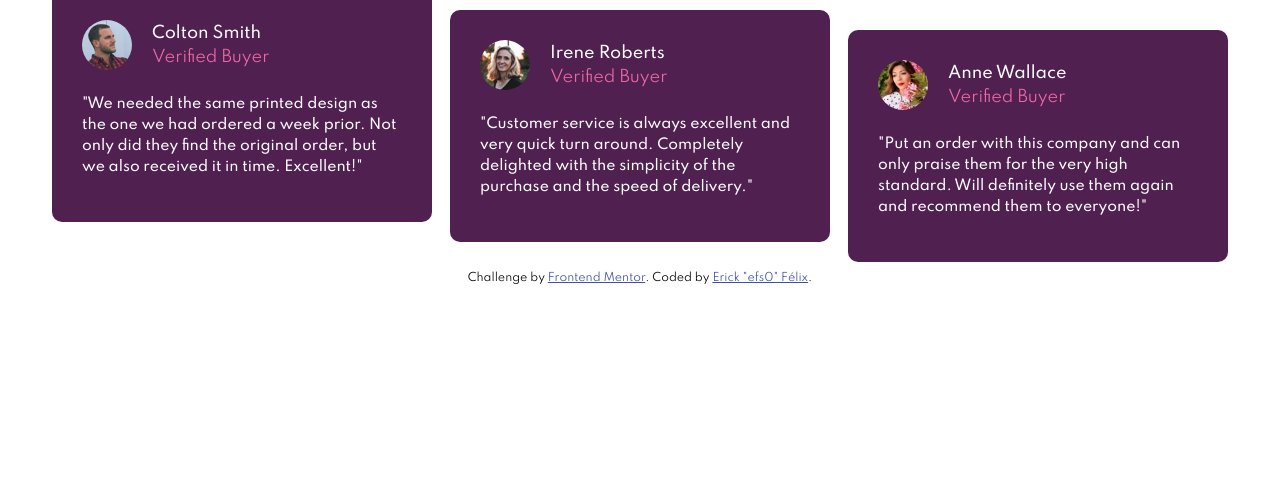
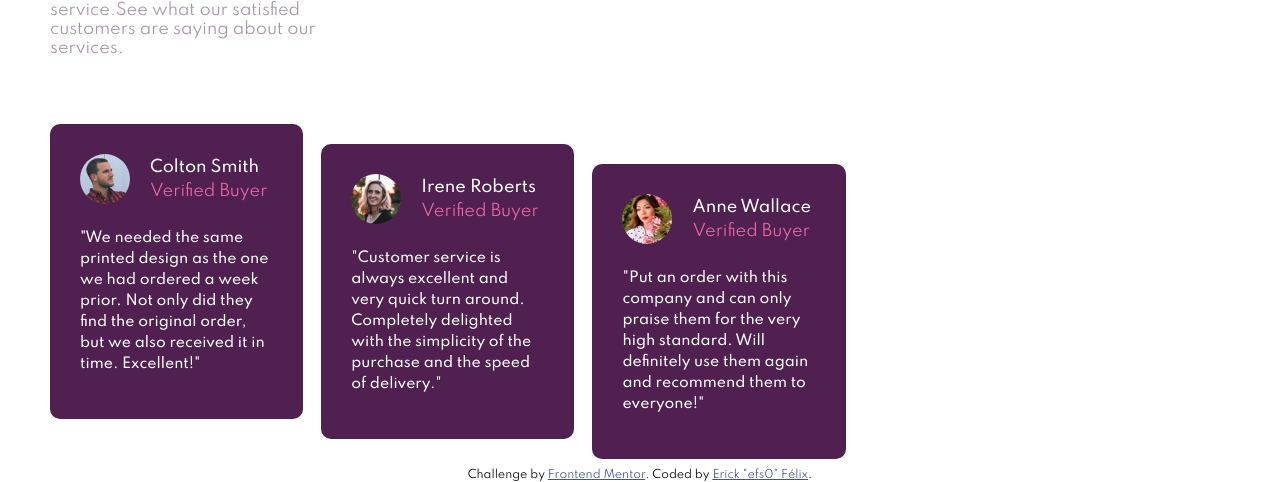
Before and after one commit to efs0-cod3/Social-proof-section, a plain HTML site: page index.html in a window 1280 px wide. Shown: the part 353-835 px from the top of the page. Before the commit the page ends 800 px from the top, so only its background shows below. Drawn offline with Linux system fonts and the light colour scheme.

Commit message:
Update style.css

```diff
--- a/style.css
+++ b/style.css
@@ -5,7 +5,10 @@
 body {
     font-family: 'Spartan', sans-serif;
     margin: 0;
+}
 
+.cont{
+    width:375px;
 }
 
 article {
```
